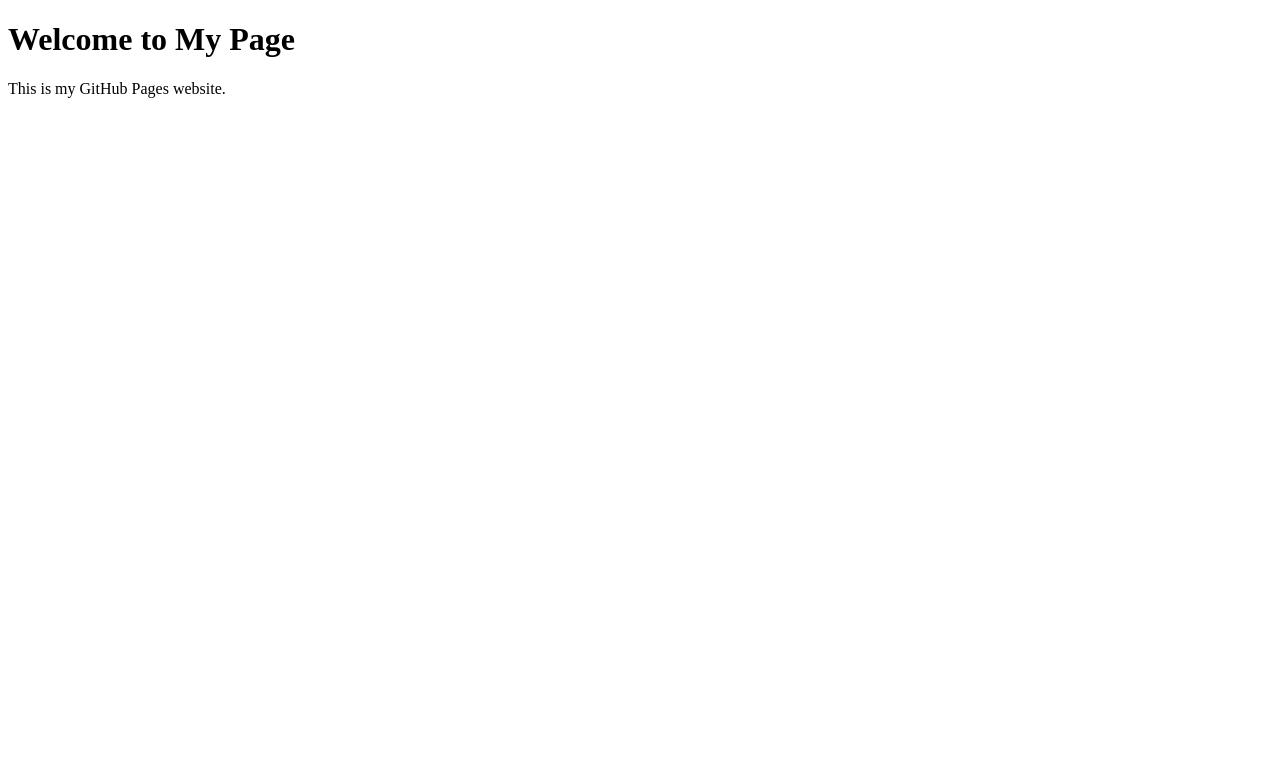
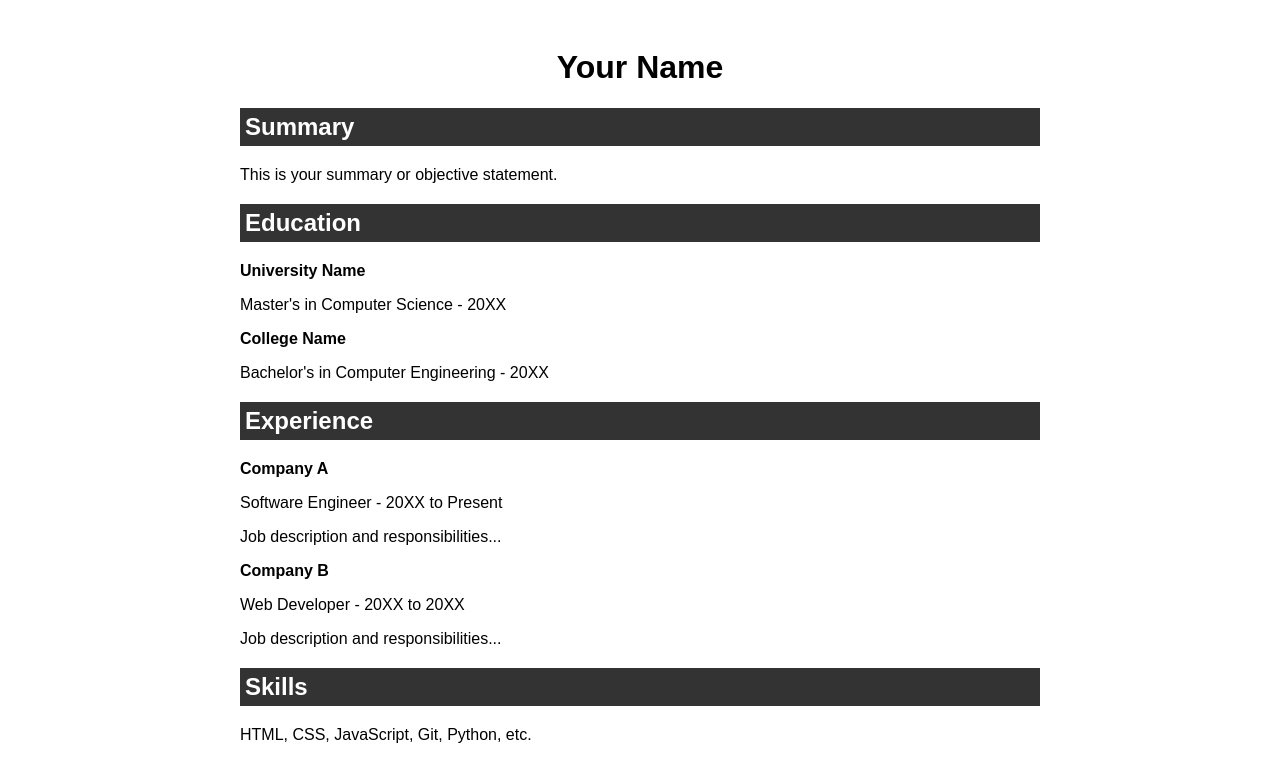
Before and after one commit to kenzit100/Personal-Website, a plain HTML site: page index.html in a window 1280 px wide. Drawn offline with Linux system fonts and the light colour scheme.

Commit message:
Update index.html

```diff
--- a/index.html
+++ b/index.html
@@ -1,10 +1,79 @@
 <!DOCTYPE html>
 <html>
 <head>
-    <title>Your Name's Page</title>
+    <title>Your Resume</title>
+    <style>
+        body {
+            font-family: Arial, sans-serif;
+        }
+        .container {
+            max-width: 800px;
+            margin: 0 auto;
+            padding: 20px;
+        }
+        h1 {
+            text-align: center;
+        }
+        .section {
+            margin-bottom: 20px;
+        }
+        .section h2 {
+            background-color: #333;
+            color: #fff;
+            padding: 5px;
+        }
+        .section ul {
+            list-style: none;
+            padding: 0;
+        }
+        .section li {
+            margin-bottom: 10px;
+        }
+    </style>
 </head>
 <body>
-    <h1>Welcome to My Page</h1>
-    <p>This is my GitHub Pages website.</p>
+    <div class="container">
+        <h1>Your Name</h1>
+
+        <div class="section">
+            <h2>Summary</h2>
+            <p>This is your summary or objective statement.</p>
+        </div>
+
+        <div class="section">
+            <h2>Education</h2>
+            <ul>
+                <li>
+                    <strong>University Name</strong>
+                    <p>Master's in Computer Science - 20XX</p>
+                </li>
+                <li>
+                    <strong>College Name</strong>
+                    <p>Bachelor's in Computer Engineering - 20XX</p>
+                </li>
+            </ul>
+        </div>
+
+        <div class="section">
+            <h2>Experience</h2>
+            <ul>
+                <li>
+                    <strong>Company A</strong>
+                    <p>Software Engineer - 20XX to Present</p>
+                    <p>Job description and responsibilities...</p>
+                </li>
+                <li>
+                    <strong>Company B</strong>
+                    <p>Web Developer - 20XX to 20XX</p>
+                    <p>Job description and responsibilities...</p>
+                </li>
+            </ul>
+        </div>
+
+        <div class="section">
+            <h2>Skills</h2>
+            <p>HTML, CSS, JavaScript, Git, Python, etc.</p>
+        </div>
+    </div>
 </body>
 </html>
```
